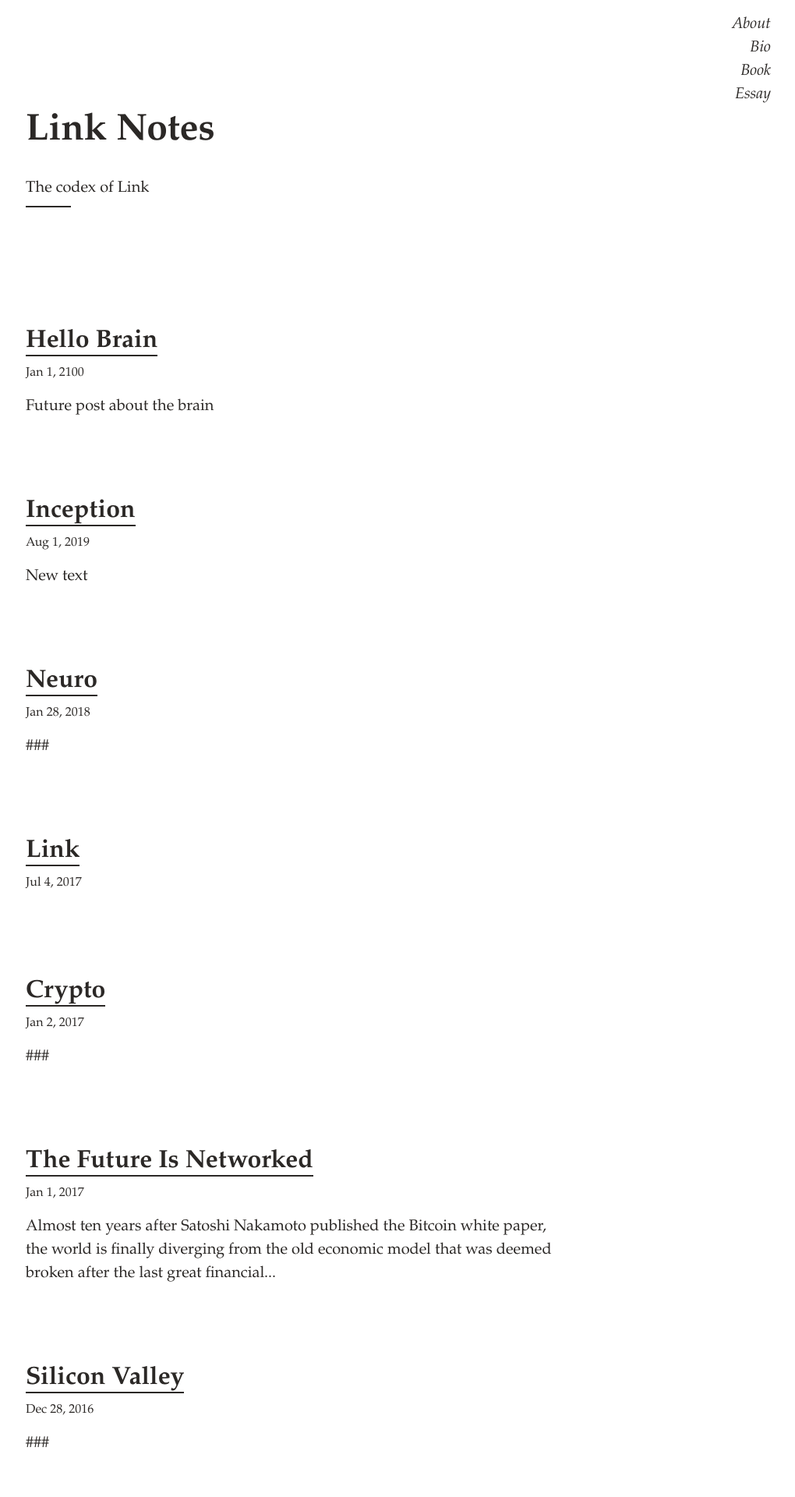
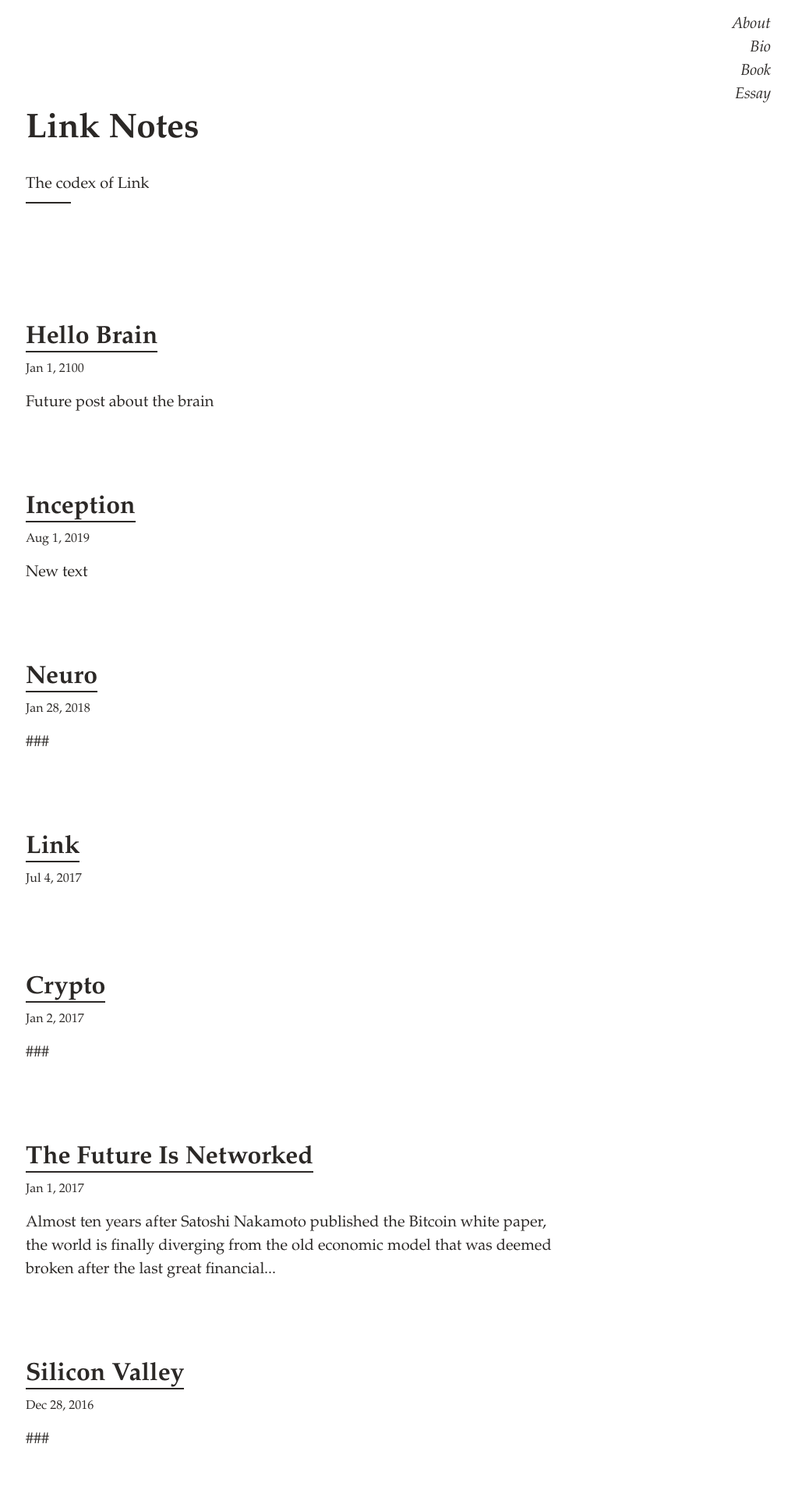
Before and after one commit to linkneuro/linkneuro.github.io, a Jekyll site: the page built from index.html, in a window 1280 px wide. Shown: the top 1920 px of the page at 78% size, without its empty margins (259-1279 px from the left). Built offline with Jekyll 4.4.1, drawn with Linux system fonts in a browser that asks for light colours.

Commit message:
Update _variables.scss

```diff
--- a/_sass/_variables.scss
+++ b/_sass/_variables.scss
@@ -6,8 +6,8 @@
 
 
 // Type scale
-$h0-mobile: 32px;
-$h0-desktop: 48px;
+$h0-mobile: 28px;
+$h0-desktop: 44px;
 
 $h1-size: 32px !default;
 $h2-size: 32px !default;
```
